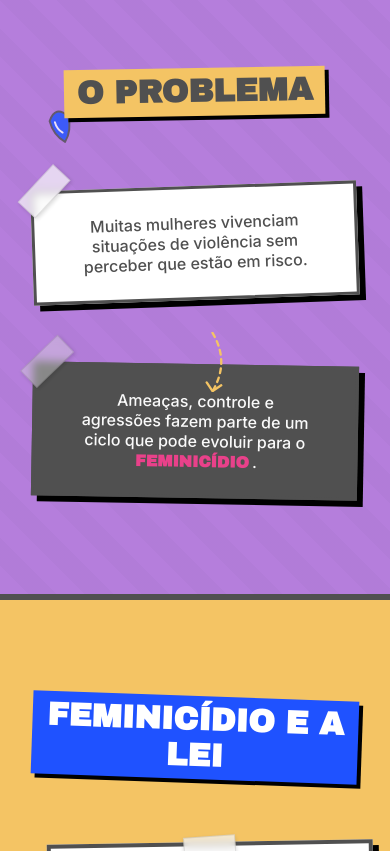
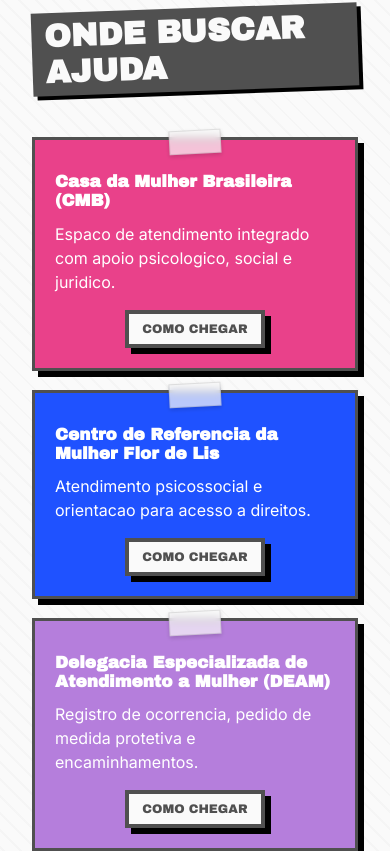
Before and after one commit to iagorlrnc/jusclick, a React (Vite) app: page / in a window 390 px wide. Shown: the part 1353-2204 px from the top of the page. Built offline with nearby package versions, Linux system fonts and the light colour scheme.

Commit message:
added help locations and legal protection link

```diff
--- a/src/App.tsx
+++ b/src/App.tsx
@@ -1,13 +1,15 @@
-import React from 'react';
-import { Hero } from './components/Hero';
-import { Problem } from './components/Problem';
-import { Law } from './components/Law';
-import { HowItWorks } from './components/HowItWorks';
-import { Differentiator } from './components/Differentiator';
-import { CallToAction } from './components/CallToAction';
-import { Service } from './components/Service';
-import { Contact } from './components/Contact';
-import { AssessmentForm } from './components/AssessmentForm';
+import React from "react"
+import { Hero } from "./components/Hero"
+import { Problem } from "./components/Problem"
+import { Law } from "./components/Law"
+import { HowItWorks } from "./components/HowItWorks"
+import { Differentiator } from "./components/Differentiator"
+import { CallToAction } from "./components/CallToAction"
+import { Service } from "./components/Service"
+import { Contact } from "./components/Contact"
+import { AssessmentForm } from "./components/AssessmentForm"
+import { LegalProtectionLinks } from "./components/LegalProtectionLinks"
+import { HelpLocations } from "./components/HelpLocations"
 
 export const App: React.FC = () => {
   return (
@@ -15,20 +17,34 @@
       <main>
         <Hero />
         <Service />
+        <HelpLocations />
         <Problem />
         <Law />
         <HowItWorks />
         <Differentiator />
         <Contact />
+        <LegalProtectionLinks />
         <AssessmentForm />
         <CallToAction />
       </main>
 
-      <footer style={{ backgroundColor: 'var(--c-dark)', color: 'var(--c-light)', padding: '2rem', textAlign: 'center', fontFamily: 'var(--font-body)' }}>
-        <p>&copy; {new Date().getFullYear()} Jusclick<br/>Proteção da mulher</p>
+      <footer
+        style={{
+          backgroundColor: "var(--c-dark)",
+          color: "var(--c-light)",
+          padding: "2rem",
+          textAlign: "center",
+          fontFamily: "var(--font-body)",
+        }}
+      >
+        <p>
+          &copy; {new Date().getFullYear()} Jusclick
+          <br />
+          Proteção da mulher
+        </p>
       </footer>
     </>
-  );
-};
+  )
+}
 
-export default App;
+export default App
--- a/src/components/CallToAction.css
+++ b/src/components/CallToAction.css
@@ -1,6 +1,9 @@
 .cta-section {
   background-color: var(--c-yellow);
   padding: 8rem 2rem;
+  padding-top: 5rem;
+  border-top: 6px solid var(--c-dark);
+  border-bottom: 6px solid var(--c-dark);
 }
 
 .cta-content {
@@ -27,6 +30,12 @@
   flex-direction: column;
   align-items: flex-start;
   z-index: 2;
+}
+
+@media (max-width: 899px) {
+  .cta-text {
+    padding-bottom: 1.5rem;
+  }
 }
 
 @media (min-width: 900px) {
--- /dev/null
+++ b/src/components/HelpLocations.css
@@ -0,0 +1,72 @@
+.help-locations-section {
+  background-color: var(--c-light);
+  padding-top: 3rem;
+  padding-bottom: 3rem;
+  position: relative;
+  overflow: hidden;
+}
+
+.help-locations-section::before {
+  content: "";
+  position: absolute;
+  inset: 0;
+  background-image: repeating-linear-gradient(
+    45deg,
+    rgba(0, 0, 0, 0.02) 0px,
+    rgba(0, 0, 0, 0.02) 2px,
+    transparent 2px,
+    transparent 12px
+  );
+  pointer-events: none;
+}
+
+.help-locations-section .container {
+  position: relative;
+  z-index: 1;
+}
+
+.help-locations-title {
+  margin-bottom: 2.5rem;
+}
+
+.help-locations-subtitle {
+  margin-bottom: 1.5rem;
+  max-width: 760px;
+  line-height: 1.6;
+}
+
+.help-locations-grid {
+  display: grid;
+  grid-template-columns: repeat(auto-fit, minmax(240px, 1fr));
+  gap: 1.2rem;
+}
+
+.help-locations-card {
+  padding: 2rem 1.25rem 1.25rem;
+  display: flex;
+  flex-direction: column;
+}
+
+.help-locations-card-title {
+  margin-bottom: 0.7rem;
+  font-family: var(--font-display);
+  font-size: 1.05rem;
+}
+
+.help-locations-card-description {
+  line-height: 1.5;
+  margin-bottom: 1rem;
+}
+
+.help-locations-map-btn {
+  display: inline-block;
+  text-decoration: none;
+  color: var(--c-dark);
+  background-color: var(--c-light);
+  padding: 0.5rem 0.85rem;
+  font-family: var(--font-display);
+  font-size: 0.78rem;
+  text-transform: uppercase;
+  margin-top: auto;
+  align-self: center;
+}
--- /dev/null
+++ b/src/components/HelpLocations.tsx
@@ -0,0 +1,65 @@
+import React from "react"
+import "./HelpLocations.css"
+
+const helpLocations = [
+  {
+    name: "Casa da Mulher Brasileira (CMB)",
+    description:
+      "Espaco de atendimento integrado com apoio psicologico, social e juridico.",
+    bgColor: "var(--c-pink)",
+    textColor: "var(--c-white)",
+    mapsUrl:
+      "https://www.google.com/maps/search/?api=1&query=Casa+da+Mulher+Brasileira",
+  },
+  {
+    name: "Centro de Referencia da Mulher Flor de Lis",
+    description:
+      "Atendimento psicossocial e orientacao para acesso a direitos.",
+    bgColor: "var(--c-blue)",
+    textColor: "var(--c-white)",
+    mapsUrl:
+      "https://www.google.com/maps/search/?api=1&query=Centro+de+Referencia+da+Mulher+Flor+de+Lis",
+  },
+  {
+    name: "Delegacia Especializada de Atendimento a Mulher (DEAM)",
+    description:
+      "Registro de ocorrencia, pedido de medida protetiva e encaminhamentos.",
+    bgColor: "var(--c-purple)",
+    textColor: "var(--c-white)",
+    mapsUrl: "https://maps.app.goo.gl/Rb2vhVoJzLJPkMep9",
+  },
+]
+
+export const HelpLocations: React.FC = () => {
+  return (
+    <section className="section help-locations-section" id="locais-ajuda">
+      <div className="container">
+        <h2 className="display-subtitle help-locations-title">
+          <span className="cutout-text">ONDE BUSCAR AJUDA</span>
+        </h2>
+        <div className="help-locations-grid">
+          {helpLocations.map((place) => (
+            <article
+              key={place.name}
+              className="paper-card help-locations-card"
+              style={{ backgroundColor: place.bgColor, color: place.textColor }}
+            >
+              <h3 className="help-locations-card-title">{place.name}</h3>
+              <p className="help-locations-card-description">
+                {place.description}
+              </p>
+              <a
+                href={place.mapsUrl}
+                target="_blank"
+                rel="noopener noreferrer"
+                className="help-locations-map-btn box-shadow-hard-hover"
+              >
+                Como chegar
+              </a>
+            </article>
+          ))}
+        </div>
+      </div>
+    </section>
+  )
+}
--- /dev/null
+++ b/src/components/LegalProtectionLinks.css
@@ -0,0 +1,47 @@
+.legal-protection-section {
+  background-color: var(--c-pink);
+  border-top: 6px solid var(--c-dark);
+  border-bottom: 6px solid var(--c-dark);
+  padding-top: 4rem;
+}
+
+.legal-protection-title {
+  margin-bottom: 1.5rem;
+}
+
+.legal-protection-subtitle {
+  margin-bottom: 2rem;
+  color: var(--c-light);
+}
+
+.legal-protection-grid {
+  display: grid;
+  grid-template-columns: repeat(auto-fit, minmax(240px, 1fr));
+  gap: 1.2rem;
+}
+
+.legal-protection-card {
+  padding: 2rem 1.25rem 1.25rem;
+}
+
+.legal-protection-card-title {
+  margin-bottom: 0.7rem;
+  font-family: var(--font-display);
+  font-size: 1.1rem;
+}
+
+.legal-protection-card-focus {
+  margin-bottom: 0.9rem;
+  line-height: 1.5;
+}
+
+.legal-protection-link {
+  display: inline-block;
+  text-decoration: none;
+  color: var(--c-dark);
+  background-color: var(--c-yellow);
+  padding: 0.55rem 0.9rem;
+  font-family: var(--font-display);
+  font-size: 0.8rem;
+  text-transform: uppercase;
+}
--- /dev/null
+++ b/src/components/LegalProtectionLinks.tsx
@@ -0,0 +1,64 @@
+import React from "react"
+import "./LegalProtectionLinks.css"
+
+const laws = [
+  {
+    name: "Lei Maria da Penha (Lei 11.340/2006)",
+    focus: "Violência doméstica e familiar contra a mulher.",
+    url: "http://www.planalto.gov.br/ccivil_03/_ato2004-2006/2006/lei/l11340.htm",
+  },
+  {
+    name: "Lei do Feminicídio (Lei 13.104/2015)",
+    focus: "Inclui o feminicídio como forma qualificada de homicídio.",
+    url: "http://www.planalto.gov.br/ccivil_03/_Ato2015-2018/2015/Lei/L13104.htm",
+  },
+  {
+    name: "Lei Carolina Dieckmann (Lei 12.737/2012)",
+    focus: "Tipifica crimes informáticos, como invasão de dispositivo.",
+    url: "http://www.planalto.gov.br/ccivil_03/_ato2011-2014/2012/lei/l12737.htm",
+  },
+  {
+    name: "Lei Mariana Ferrer (Lei 14.245/2021)",
+    focus:
+      "Garante proteção à dignidade da vítima durante audiências e julgamentos.",
+    url: "http://www.planalto.gov.br/ccivil_03/_Ato2019-2022/2021/Lei/L14245.htm",
+  },
+]
+
+export const LegalProtectionLinks: React.FC = () => {
+  return (
+    <section className="section legal-protection-section" id="leis-protecao">
+      <div className="container">
+        <h2 className="display-subtitle legal-protection-title">
+          <span className="cutout-text blue">
+            LEIS QUE PROTEGEM AS MULHERES
+          </span>
+        </h2>
+
+        <p className="text-hand legal-protection-subtitle">
+          Conhecer seus direitos é uma forma de se proteger.
+        </p>
+
+        <div className="legal-protection-grid">
+          {laws.map((law) => (
+            <article
+              key={law.name}
+              className="paper-card legal-protection-card"
+            >
+              <h3 className="legal-protection-card-title">{law.name}</h3>
+              <p className="legal-protection-card-focus">{law.focus}</p>
+              <a
+                href={law.url}
+                target="_blank"
+                rel="noopener noreferrer"
+                className="box-shadow-hard-hover legal-protection-link"
+              >
+                Ler lei completa
+              </a>
+            </article>
+          ))}
+        </div>
+      </div>
+    </section>
+  )
+}
--- a/src/components/Service.css
+++ b/src/components/Service.css
@@ -5,21 +5,22 @@
 .emergency-top {
   background: var(--c-light);
   border-top: 6px solid var(--c-dark);
-  border-bottom: 6px solid var(--c-dark);
   padding: 40px 0;
   position: relative;
   overflow: hidden;
 }
 
 .emergency-top::before {
-  content: '';
+  content: "";
   position: absolute;
   inset: 0;
-  background-image: repeating-linear-gradient(45deg,
-      rgba(0, 0, 0, 0.02) 0px,
-      rgba(0, 0, 0, 0.02) 2px,
-      transparent 2px,
-      transparent 12px);
+  background-image: repeating-linear-gradient(
+    45deg,
+    rgba(0, 0, 0, 0.02) 0px,
+    rgba(0, 0, 0, 0.02) 2px,
+    transparent 2px,
+    transparent 12px
+  );
   pointer-events: none;
 }
 
@@ -49,7 +50,6 @@
 }
 
 @keyframes pulse {
-
   0%,
   100% {
     box-shadow: 0 0 0 0 rgba(233, 65, 138, 0.4);
@@ -135,7 +135,9 @@
   padding: 12px 20px;
   text-decoration: none;
   color: var(--c-white);
-  transition: background 0.15s, border-color 0.15s;
+  transition:
+    background 0.15s,
+    border-color 0.15s;
   min-width: 80px;
   text-align: center;
   box-shadow: 4px 4px 0 rgba(0, 0, 0, 1);
```
